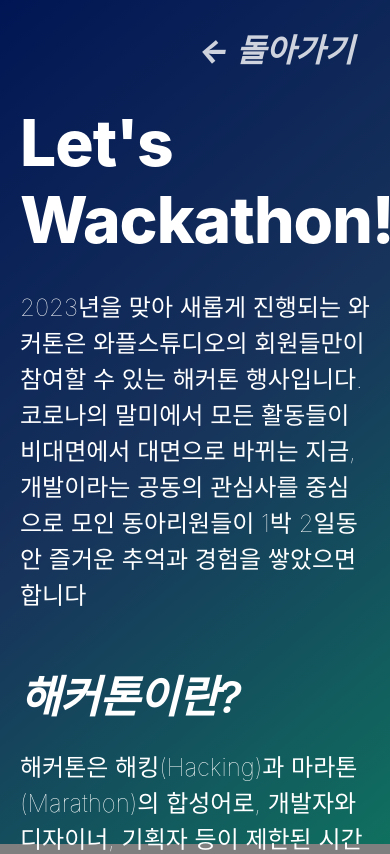
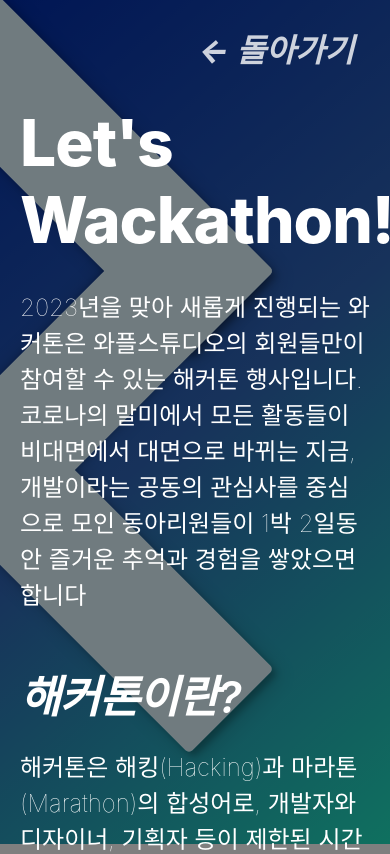
Before and after one commit to wafflestudio/wackathon-2023-spring, a Next.js app: page /qna in a window 390 px wide. Shown: the top 854 px of the page. Built offline with nearby package versions, Linux system fonts and the light colour scheme; a web font is replaced by a local one.

Commit message:
fix: QnA background min-height & QnA media query min-width

```diff
--- a/components/Background/Background.module.scss
+++ b/components/Background/Background.module.scss
@@ -120,7 +120,7 @@
   .piece4 {
     transform: translate(calc(50vw - 300px), 148px) rotate(-45deg);
   }
-  @media (max-width: 1600px) {
+  @media (max-width: 1600px) and (min-width: 1023px) {
     .letters {
       transform: translateX(calc(1600px * 0.60 - 60vw))
     }
--- a/pages/qna/QnA.module.scss
+++ b/pages/qna/QnA.module.scss
@@ -15,6 +15,7 @@
     @include transition.componentChange;
     position: relative;
     width: 60%;
+    min-height: 100%;
     min-width: 660px;
     padding-left: 80px;
     padding-top: 80px;
```
